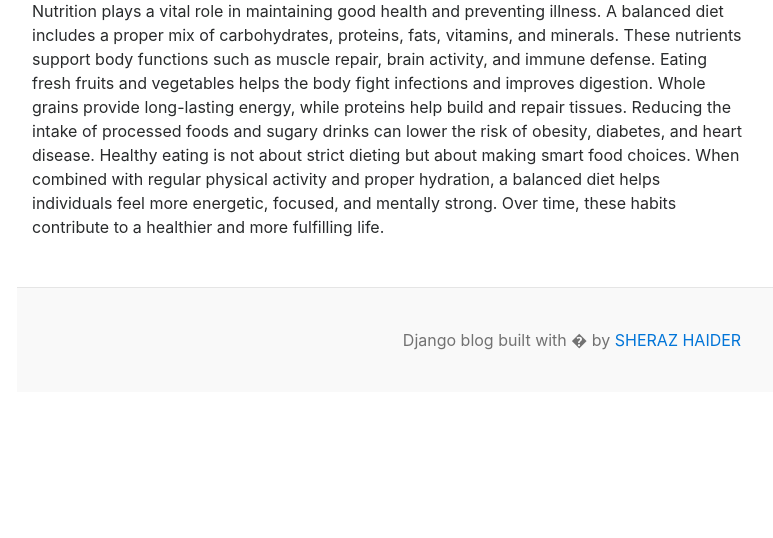
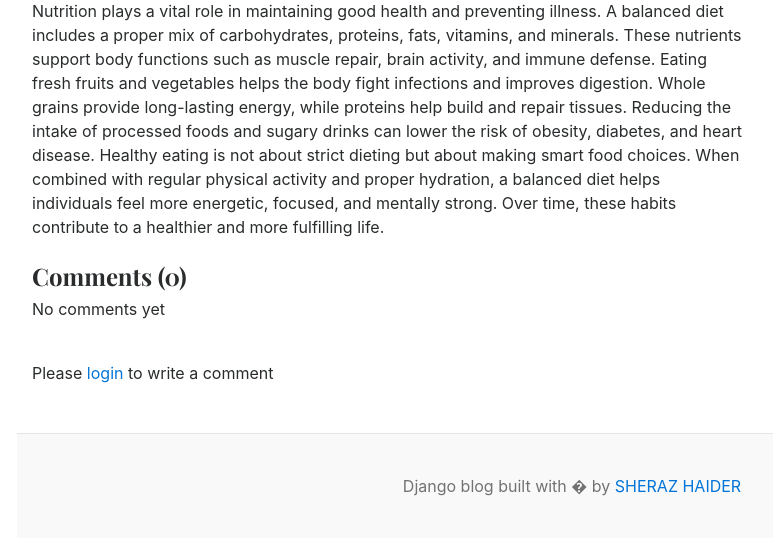
Before and after one commit to SherazHaider907/Blog, a Django app: a page that uses templates/blog.html in a window 1280 px wide. Shown: the part 789-1327 px from the top of the page, without its empty margins (68-841 px from the left). Before the commit the page ends 1139 px from the top, so only its background shows below. Run offline with Django 5.2, Linux system fonts and the light colour scheme; data comes from the database, SQL or seed files in the repository; both versions use the stored data as it was after the commit.

Commit message:
commentfeature

```diff
--- a/blogs/admin.py
+++ b/blogs/admin.py
@@ -1,5 +1,5 @@
 from django.contrib import admin
-from .models import Blog, Catagory
+from .models import Blog, Catagory,Comment
 
 # Register your models here.
 
@@ -12,3 +12,4 @@
 
 admin.site.register(Catagory)
 admin.site.register(Blog, BlogAdmin)
+admin.site.register(Comment)
--- a/blogs/models.py
+++ b/blogs/models.py
@@ -38,3 +38,14 @@
 
     def __str__(self):
         return self.title
+
+
+class Comment(models.Model):
+    user = models.ForeignKey(User,on_delete=models.CASCADE)
+    blog = models.ForeignKey(Blog,on_delete=models.CASCADE)
+    comment = models.TextField(max_length=250)
+    created_at = models.DateTimeField(auto_now_add=True)
+    updated_at = models.DateTimeField(auto_now=True)
+
+    def __str__(self):
+        return self.comment
--- a/blogs/views.py
+++ b/blogs/views.py
@@ -1,6 +1,6 @@
 from django.shortcuts import render,redirect,get_object_or_404
-from django.http import HttpResponse
-from .models import Blog,Catagory
+from django.http import HttpResponse, HttpResponseRedirect
+from .models import Blog,Catagory,Comment
 from django.db.models import Q
 # Create your views here.
 def posts_by_catagory(request, catagory_id):
@@ -24,8 +24,21 @@
 
 def blogs(request, slug):
     single_blog = get_object_or_404(Blog, slug=slug, status='published')
+    if request.method == "POST":
+        comment = Comment()
+        comment.user = request.user
+        comment.blog = single_blog
+        comment.comment = request.POST['comment']
+        comment.save()
+        return HttpResponseRedirect(request.path_info)
+    # commits
+    comments = Comment.objects.filter(blog=single_blog)
+    comment_count = comments.count()
+
     context = {
         "single_blog": single_blog,
+        "comments":comments,
+        "comment_count":comment_count,
     }
     return render(request, "blog.html", context)
 
--- a/templates/blog.html
+++ b/templates/blog.html
@@ -23,6 +23,38 @@
                 <section class="mb-5">
                     <p class="fs-5 mb-4">{{ single_blog.short_description }}</p>
                     <p class="fs-5 mb-4">{{ single_blog.blog_body }}</p>
+
+                    {% comment %} comments {% endcomment %}
+                    <h4>Comments ({{ comment_count }})</h4>
+                {% if comments %}
+                    {% for comment in comments %}
+                        <div class="card mb-2">
+                            <div class="card-body">
+                                <p class="card-text mb-0">{{ comment.comment }}</p>
+                                <span>
+                                    <small>By {{ comment.user }}</small>
+                                    <small>| {{ comment.created_at|timesince }} ago</small>
+                                </span>
+                            </div>
+                        </div>
+                    {% endfor %}
+                {% else %}
+                    <p>No comments yet</p>
+                {% endif %}
+                        <br>
+                        <div class="form-group">
+                            {% if user.is_authenticated %}
+                            <form action="" method= "POST">
+                                {% csrf_token %}
+                                <div class="form-group">
+                                    <textarea name="comment" class="form-control" placeholder="Write Your Comment"></textarea>
+                                    <input type="submit" value="Submit" class="btn btn-primary mt-2">
+                                </div>
+                            </form>
+                            {% else %}
+                            <p>Please <span><a href="{% url 'login' %}">login</a></span> to write a comment</p>
+                            {% endif %}
+                        </div>
                     </section>
             </article>
         </div>
```
Also changed, not shown: blogs/migrations/0004_comment.py (added), db.sqlite3.
